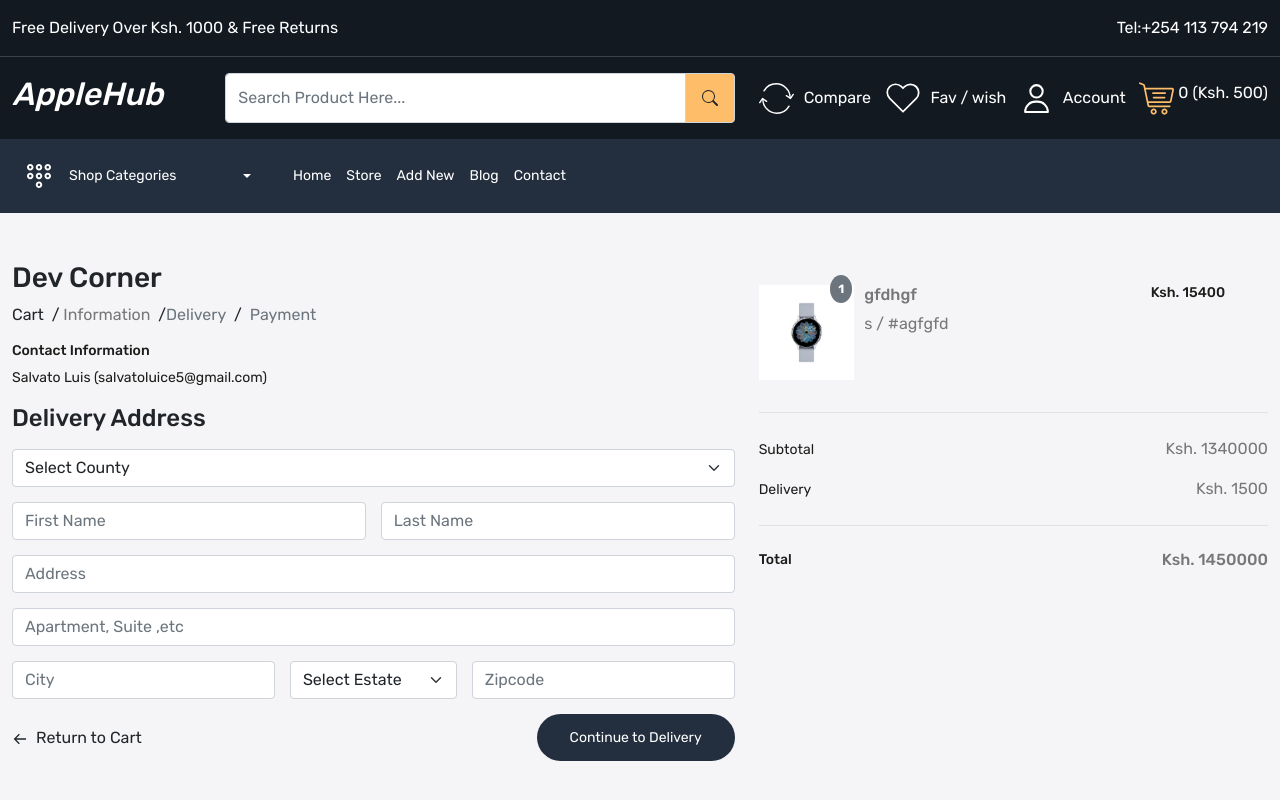
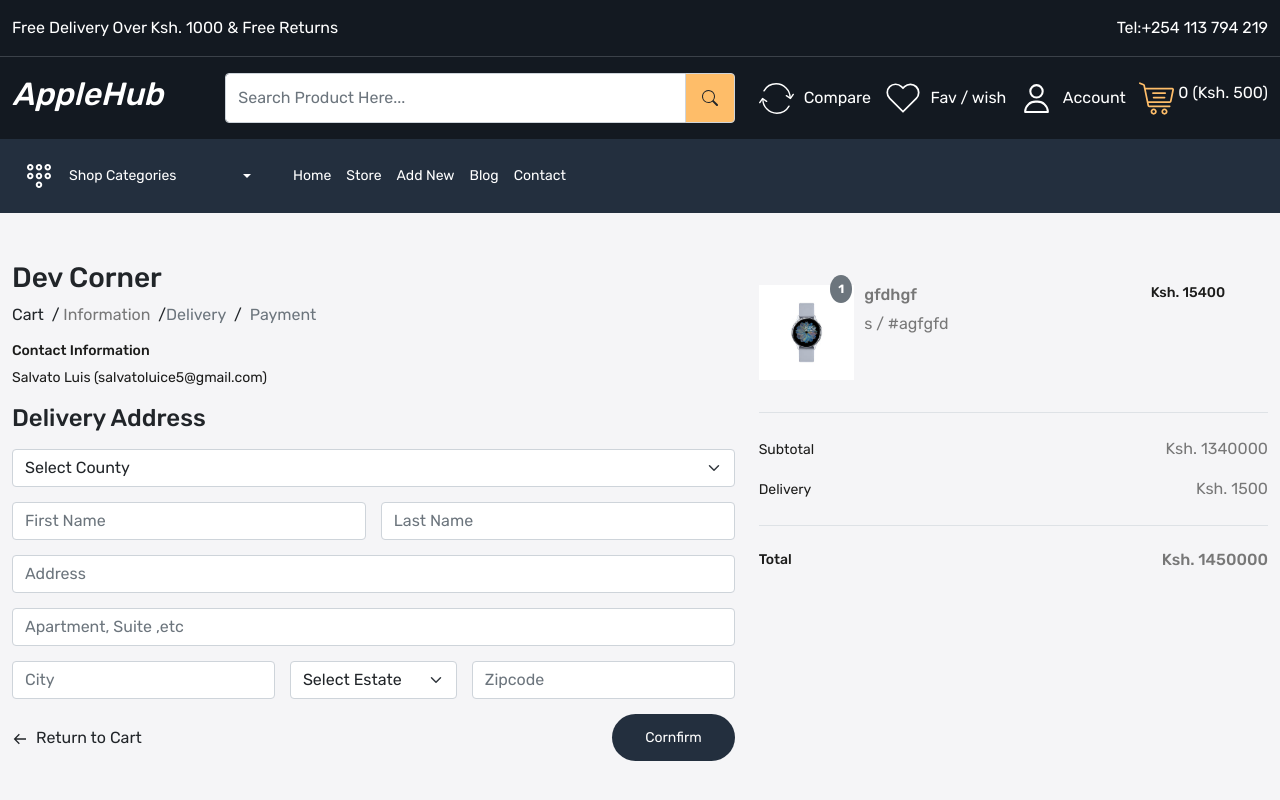
Before and after one commit to salvatoluice/Applehub, a React (Create React App) app: page /checkout in a window 1280 px wide. Shown: the top 800 px of the page. Built offline with nearby package versions, Linux system fonts and the light colour scheme.

Commit message:
feat-checkout

```diff
--- a/src/pages/Checkout.js
+++ b/src/pages/Checkout.js
@@ -114,7 +114,7 @@ const Checkout = () => {
                       Return to Cart
                     </Link>
                     <Link to="/cart" className="button">
-                      Continue to Delivery
+                      Cornfirm
                     </Link>
                   </div>
                 </div>
```
